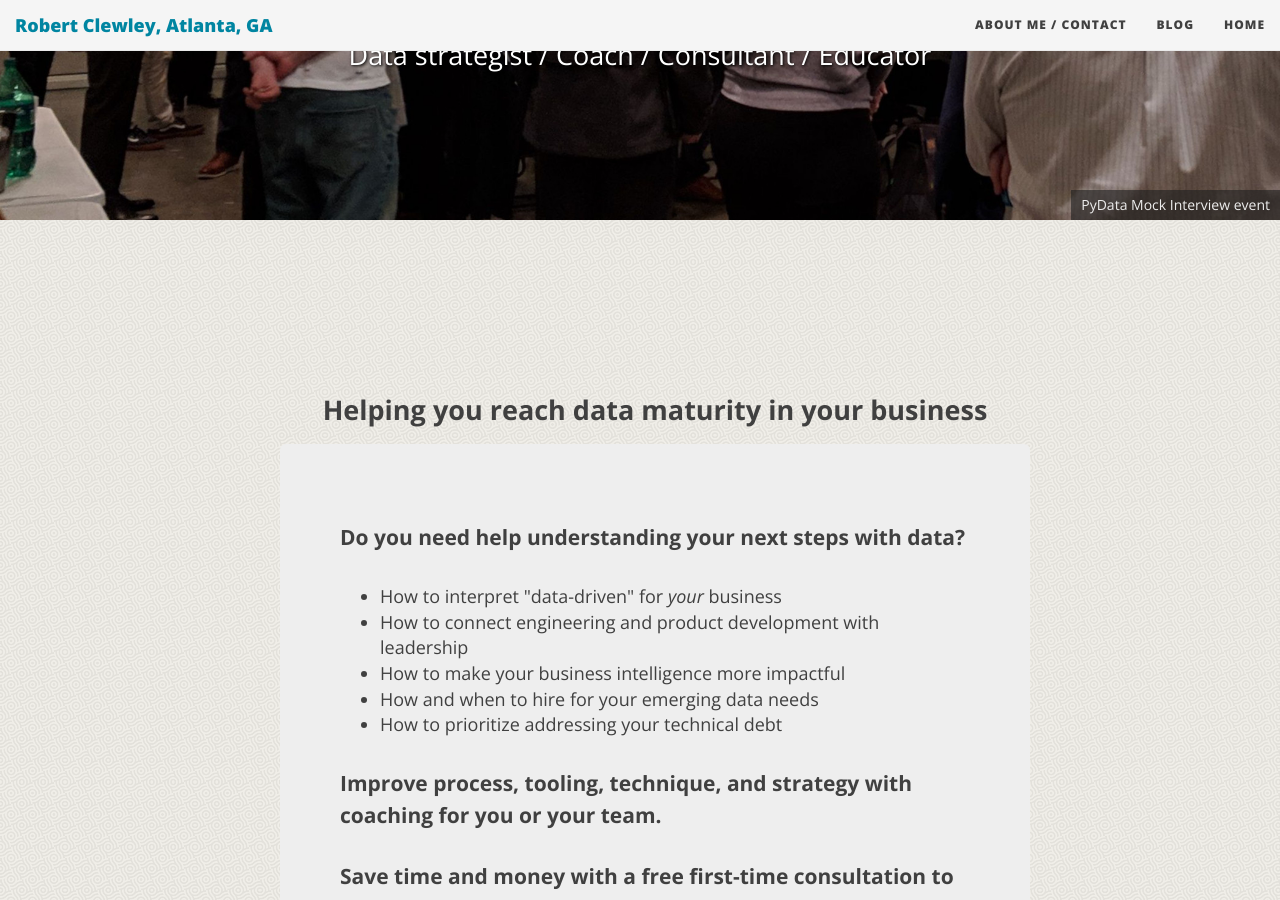
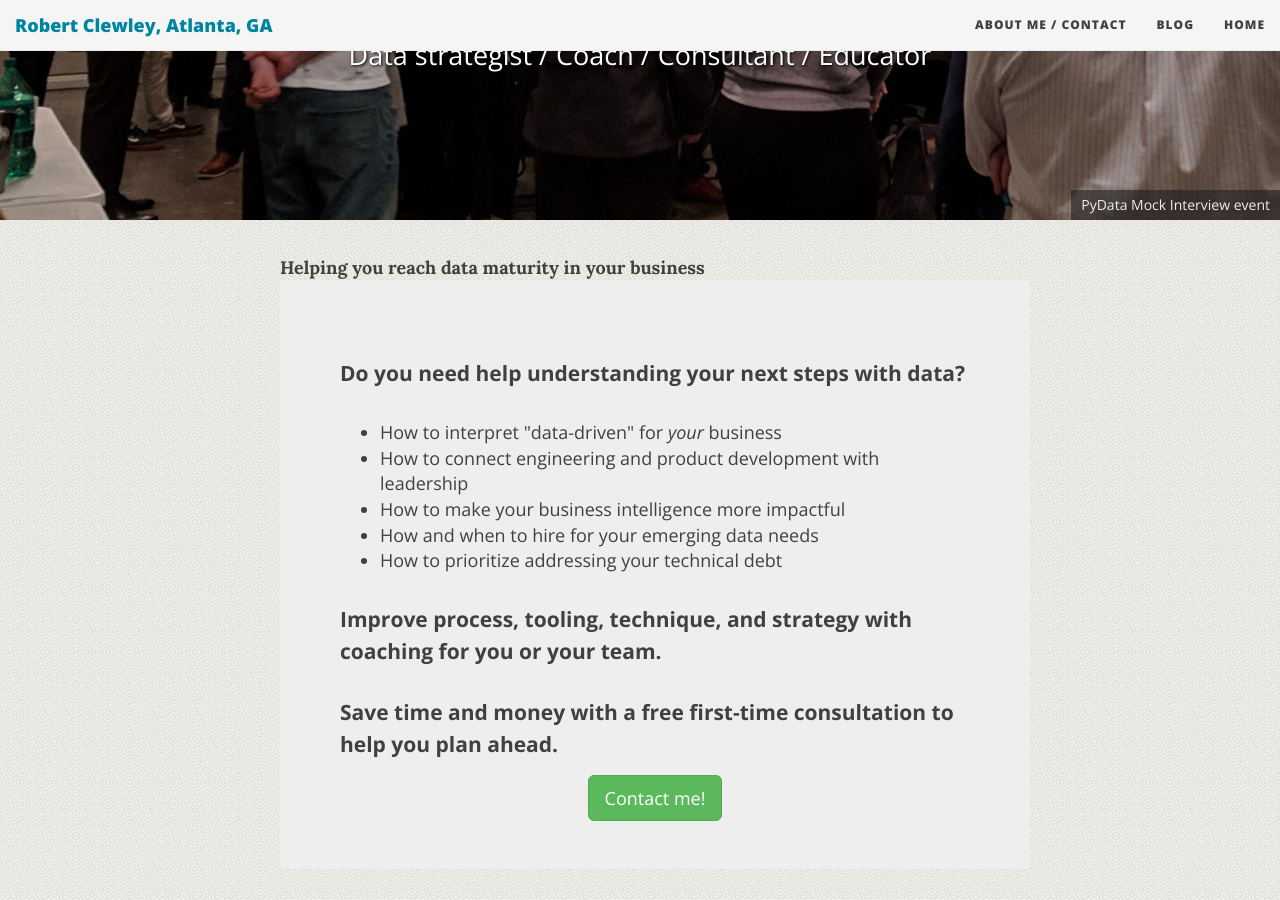
Before and after one commit to robclewley/robclewley.github.io, a Jekyll site: the page built from index.html, in a window 1280 px wide and 900 px high, scrolled down 323 px. Built offline with Jekyll 4.4.1, drawn with Linux system fonts in a browser that asks for light colours; nearby versions of some CDN libraries; the list of posts is cut into pages by our own code.

Commit message:
Update index.html

```diff
--- a/index.html
+++ b/index.html
@@ -18,7 +18,6 @@ bigimg:
 ---
   -->
 
-  <div class="intro-header no-img">
     <div class="container" padding-top=30px margin-top=30px>
       <div class="row">
         <div class="col-lg-8 col-md-10">
@@ -28,7 +27,6 @@ bigimg:
         </div>
       </div>
     </div>
-  </div>
 
   <div class="container" role="main" padding-top=30px margin-top=30px>
     <div class="row">
```
